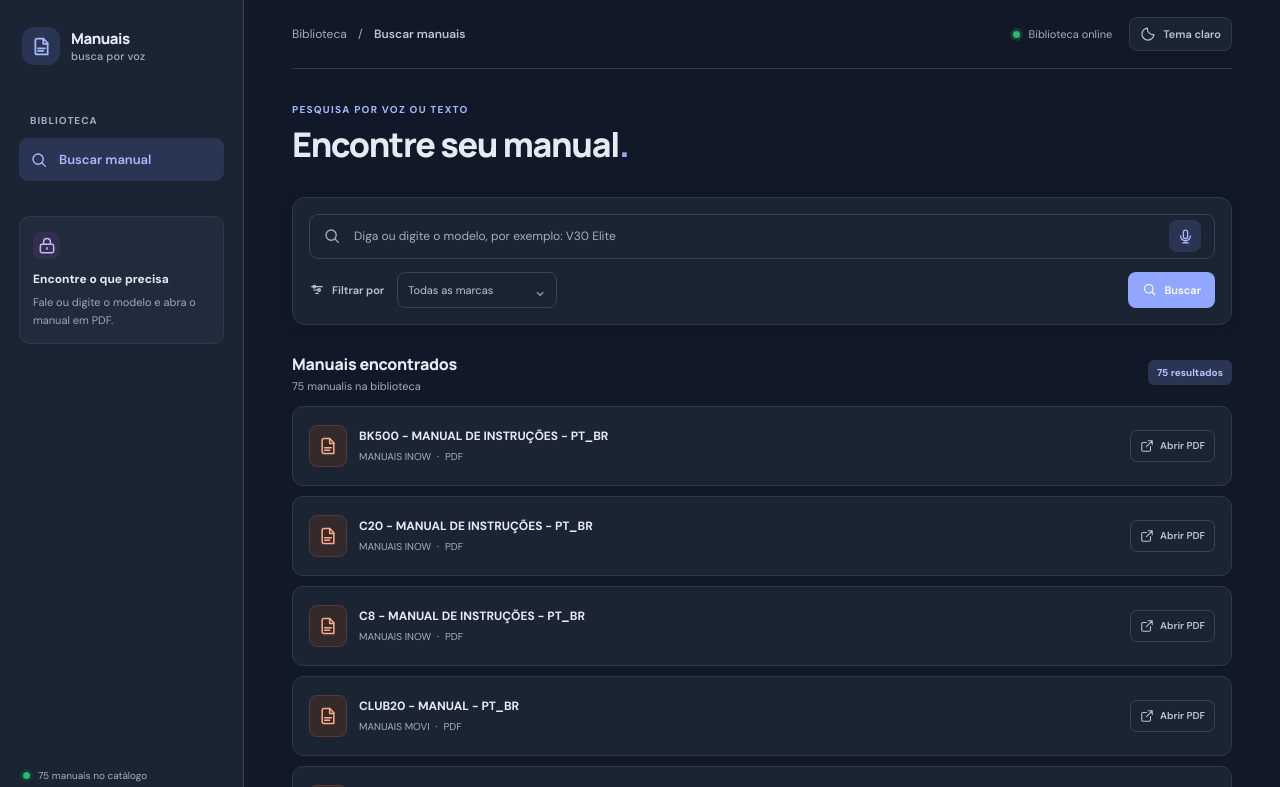
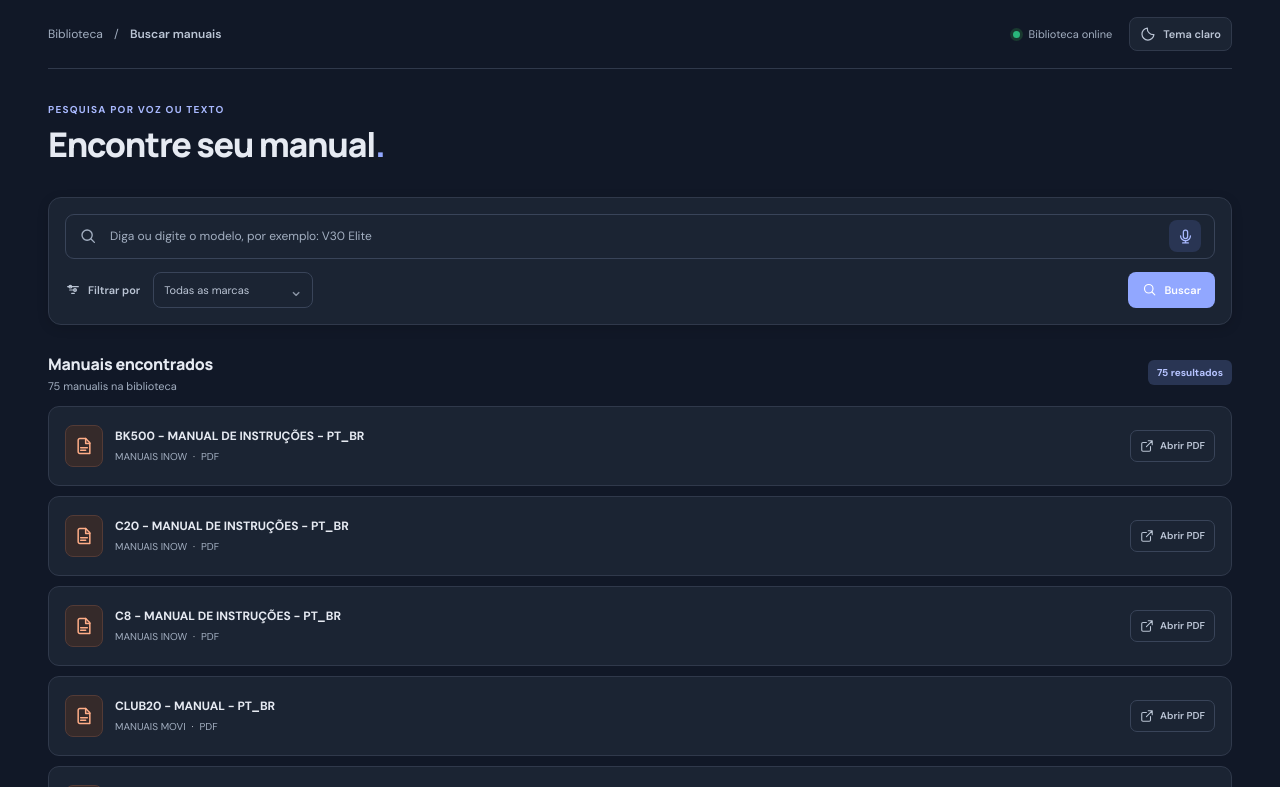
Before and after one commit to LeonardoOhara/Manual, a plain HTML site: page index.html in a window 1280 px wide. Both pictures are taken after a click on the button "Tema escuro". Shown: the top 787 px of the page. Drawn offline with Linux system fonts and the light colour scheme.

Commit message:
retirado aba lateral

```diff
--- a/index.html
+++ b/index.html
@@ -23,31 +23,6 @@
     })();
   </script>
   <div class="app-shell">
-    <aside class="sidebar">
-      <a class="brand" href="./" aria-label="Página inicial">
-        <span class="brand-mark" aria-hidden="true">
-          <svg viewBox="0 0 24 24"><path d="M7 3h7l5 5v13H7a2 2 0 0 1-2-2V5a2 2 0 0 1 2-2Z"/><path d="M14 3v6h5M8 14h8m-8 3h6"/></svg>
-        </span>
-        <span class="brand-name">Manuais<span>busca por voz</span></span>
-      </a>
-      <div class="side-label">BIBLIOTECA</div>
-      <a class="nav-link active" href="./">
-        <svg viewBox="0 0 24 24" aria-hidden="true"><circle cx="10.8" cy="10.8" r="6.8"/><path d="m16 16 4.5 4.5"/></svg>
-        Buscar manual
-      </a>
-      <div class="sidebar-note">
-        <span class="note-icon" aria-hidden="true">
-          <svg viewBox="0 0 24 24"><rect x="4" y="10" width="16" height="10" rx="2"/><path d="M8 10V7a4 4 0 0 1 8 0v3M12 14v2"/></svg>
-        </span>
-        <strong>Encontre o que precisa</strong>
-        <p>Fale ou digite o modelo e abra o manual em PDF.</p>
-      </div>
-      <div class="sidebar-footer">
-        <span class="status-dot"></span>
-        <span id="library-count">Carregando biblioteca</span>
-      </div>
-    </aside>
-
     <main class="main-content">
       <header class="topbar">
         <div class="breadcrumbs">Biblioteca <span>/</span> <strong>Buscar manuais</strong></div>
--- a/static/app.js
+++ b/static/app.js
@@ -15,7 +15,6 @@ const emptyState = document.querySelector("#empty-state");
 const resultsCount = document.querySelector("#results-count");
 const resultsDescription = document.querySelector("#results-description");
 const clearSearch = document.querySelector("#clear-search");
-const libraryCount = document.querySelector("#library-count");
 const themeToggle = document.querySelector("#theme-toggle");
 const numberWords = new Map(
   Object.entries({
@@ -424,7 +423,6 @@ async function loadManuals() {
     manuals = catalog;
     manualCards = new Map(manuals.map((manual) => [manual.id, createManualCard(manual)]));
     populateBrands();
-    libraryCount.textContent = `${manuals.length} manuais no catálogo`;
 
     const params = new URLSearchParams(window.location.search);
     searchInput.value = params.get("q") || "";
@@ -446,7 +444,6 @@ async function loadManuals() {
     if (selectedManual) openPdf(selectedManual, false);
   } catch (error) {
     console.error("Could not load the manual catalog.", error);
-    libraryCount.textContent = "Biblioteca indisponível";
     resultsCount.textContent = "Erro";
     resultsDescription.textContent = "Não foi possível carregar a biblioteca.";
     emptyState.querySelector("h3").textContent = "Biblioteca indisponível";
--- a/static/styles.css
+++ b/static/styles.css
@@ -50,34 +50,9 @@ a { color: inherit; text-decoration: none; }
 svg { width: 20px; height: 20px; fill: none; stroke: currentColor; stroke-width: 1.8; stroke-linecap: round; stroke-linejoin: round; }
 
 .app-shell { min-height: 100vh; }
-.sidebar {
-  position: fixed;
-  inset: 0 auto 0 0;
-  z-index: 2;
-  display: flex;
-  width: 244px;
-  flex-direction: column;
-  padding: 27px 19px 18px;
-  border-right: 1px solid var(--border-strong);
-  background: var(--surface);
-}
-.brand { display: flex; align-items: center; gap: 11px; margin: 0 0 49px 3px; }
-.brand-mark { display: grid; width: 38px; height: 38px; place-items: center; border-radius: 12px; background: #edf1ff; color: var(--blue); }
-.brand-mark svg { width: 21px; height: 21px; stroke-width: 2; }
-.brand-name { font-family: Manrope, sans-serif; font-size: 15px; font-weight: 800; line-height: 1.15; letter-spacing: -.5px; }
-.brand-name span { display: block; margin-top: 3px; color: var(--text-muted); font-family: "DM Sans", sans-serif; font-size: 11px; font-weight: 500; letter-spacing: .15px; }
-.side-label { margin: 0 0 11px 11px; color: #9aa3b2; font-size: 10px; font-weight: 700; letter-spacing: 1px; }
-.nav-link { display: flex; min-height: 43px; align-items: center; gap: 11px; padding: 0 11px; border-radius: 9px; color: var(--text-secondary); font-size: 13px; font-weight: 600; }
-.nav-link svg { width: 18px; height: 18px; }
-.nav-link.active { background: #eef2ff; color: #4263eb; }
-.sidebar-note { margin-top: 35px; padding: 15px 13px 14px; border: 1px solid var(--border); border-radius: 11px; background: var(--surface-subtle); }
-.note-icon { display: grid; width: 27px; height: 27px; margin-bottom: 12px; place-items: center; border-radius: 8px; background: #f0edff; color: #7356d8; font-size: 18px; }
-.sidebar-note strong { display: block; font-size: 12px; }
-.sidebar-note p { margin: 6px 0 0; color: var(--muted); font-size: 11px; line-height: 1.65; }
-.sidebar-footer { display: flex; align-items: center; gap: 8px; margin-top: auto; padding: 0 4px; color: #8a94a5; font-size: 10px; }
 .status-dot { width: 7px; height: 7px; flex: 0 0 auto; border-radius: 50%; background: #29b77a; box-shadow: 0 0 0 3px #e9f8f1; }
 
-.main-content { max-width: 1320px; min-height: 100vh; margin-left: 244px; padding: 0 48px 25px; }
+.main-content { max-width: 1320px; min-height: 100vh; margin: 0 auto; padding: 0 48px 25px; }
 .topbar { display: flex; height: 69px; align-items: center; justify-content: space-between; border-bottom: 1px solid var(--border); }
 .topbar-actions { display: flex; align-items: center; gap: 17px; }
 .breadcrumbs { color: #929bac; font-size: 12px; }
@@ -161,28 +136,21 @@ h1 > span { color: var(--blue); }
 .page-footer span { margin: 0 5px; color: #c9ced7; }
 .sr-only { position: absolute; width: 1px; height: 1px; overflow: hidden; clip: rect(0, 0, 0, 0); white-space: nowrap; }
 
-html[data-theme="dark"] .brand-name span,
-html[data-theme="dark"] .side-label,
-html[data-theme="dark"] .sidebar-footer,
 html[data-theme="dark"] .breadcrumbs,
 html[data-theme="dark"] .breadcrumbs span { color: var(--text-muted); }
-html[data-theme="dark"] .nav-link.active { background: #293553; color: #a9b9ff; }
-html[data-theme="dark"] .brand-mark,
 html[data-theme="dark"] .voice-button,
 html[data-theme="dark"] .empty-icon { background: #293553; color: #a9b9ff; }
-html[data-theme="dark"] .note-icon { background: #342f4d; color: #c4b5fd; }
 html[data-theme="dark"] .eyebrow { color: #a9b9ff; }
 html[data-theme="dark"] .results-count { background: #293553; color: #b7c4ff; }
 html[data-theme="dark"] .file-icon { border-color: #543b36; background: #352a2a; color: #ffad87; }
 html[data-theme="dark"] .empty-state h3,
-html[data-theme="dark"] .manual-title-wrap h3,
-html[data-theme="dark"] .sidebar-note strong { color: var(--ink); }
+html[data-theme="dark"] .manual-title-wrap h3 { color: var(--ink); }
 html[data-theme="dark"] .pdf-link:hover { border-color: #758cf2; color: #b7c4ff; }
 html[data-theme="dark"] .pdf-dialog { color-scheme: light; }
 html[data-theme="dark"] .status-dot { box-shadow: 0 0 0 3px #19392f; }
 
 @media (min-width: 1500px) {
-  .main-content { margin-right: auto; }
+  .main-content { margin-right: auto; margin-left: auto; }
 }
 
 @media (max-width: 1100px) {
@@ -195,14 +163,7 @@ html[data-theme="dark"] .status-dot { box-shadow: 0 0 0 3px #19392f; }
 }
 
 @media (max-width: 760px) {
-  .sidebar { position: static; width: 100%; height: 61px; flex-direction: row; align-items: center; justify-content: space-between; padding: 0 18px; border-right: 0; border-bottom: 1px solid #e8ecf2; }
-  .brand { margin: 0; }
-  .brand-mark { width: 34px; height: 34px; }
-  .brand-name { font-size: 13px; }
-  .brand-name span { font-size: 10px; }
-  .side-label, .nav-link, .sidebar-note, .sidebar-footer { display: none; }
-  .sidebar::after { content: "BIBLIOTECA"; color: #919bac; font-size: 9px; font-weight: 700; letter-spacing: 1px; }
-  .main-content { min-height: calc(100vh - 61px); margin-left: 0; padding: 0 18px 22px; }
+  .main-content { padding: 0 18px 22px; }
   .topbar { height: 49px; }
   .breadcrumbs { font-size: 10px; }
   .library-status { font-size: 10px; }
@@ -222,6 +183,5 @@ html[data-theme="dark"] .status-dot { box-shadow: 0 0 0 3px #19392f; }
 
 @media (max-width: 390px) {
   .main-content { padding-right: 13px; padding-left: 13px; }
-  .sidebar { padding-right: 13px; padding-left: 13px; }
   .library-status { gap: 7px; font-size: 9px; }
 }
```
